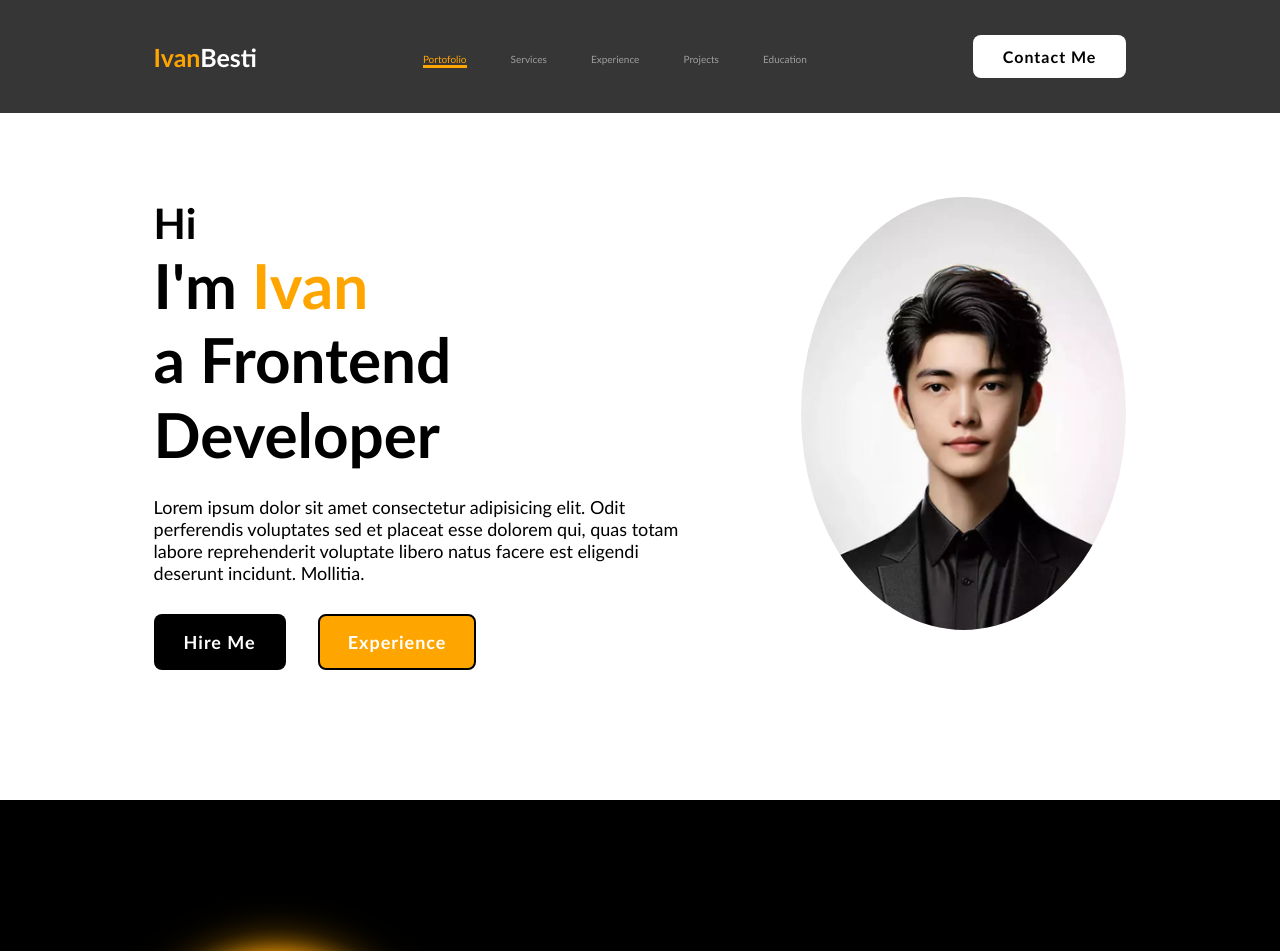
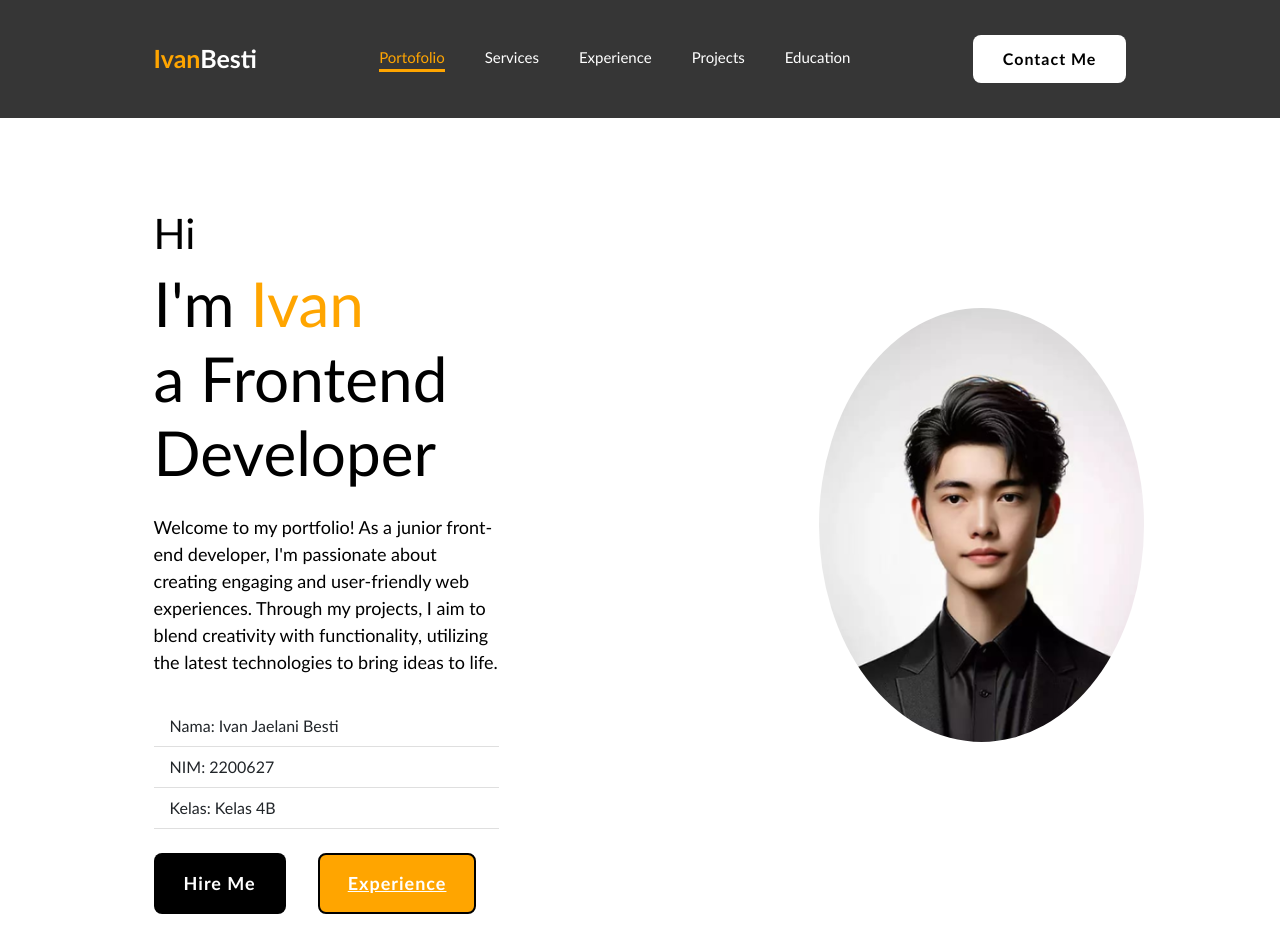
Before and after one commit to IvanBesti/Front-End, a plain HTML site: page index.html in a window 1280 px wide. Shown: the top 951 px of the page. Drawn offline with nearby package versions, Linux system fonts and the light colour scheme.

Commit message:
Add files via upload

```diff
--- a/index.html
+++ b/index.html
@@ -4,6 +4,10 @@
     <meta charset="UTF-8">
     <meta name="viewport" content="width=device-width, initial-scale=1.0">
     <title>Portofolio Ivan</title>
+    <link
+        rel="shortcut icon"
+        href="photo.png" type="image/x-icon"/>
+    <link href="bootstrap.min.css" rel="stylesheet">
     <link rel="stylesheet" href="style.css">
     <link href="https://unpkg.com/boxicons@2.1.4/css/boxicons.min.css" rel="stylesheet">
 </head>
@@ -25,19 +29,26 @@
         <div class="home-content">
             <br>
             <br>
+            <br>
             <h3>Hi</h3>
 
             <h1>I'm<span> Ivan<br></span>a Frontend
                 Developer</h1>
 
-            <p>Lorem ipsum dolor sit amet consectetur adipisicing elit. Odit perferendis voluptates sed et placeat esse dolorem qui, quas totam labore reprehenderit voluptate libero natus facere est eligendi deserunt incidunt. Mollitia.</p>
+            <p>Welcome to my portfolio! As a junior front-end developer, I'm passionate about creating engaging and user-friendly web experiences. Through my projects, I aim to blend creativity with functionality, utilizing the latest technologies to bring ideas to life.</p>
+            <ul class="list-group list-group-flush">
+                <li class="list-group-item">Nama: Ivan Jaelani Besti</li>
+                <li class="list-group-item">NIM: 2200627</li>
+                <li class="list-group-item">Kelas: Kelas 4B</li>
+                <br>
+            </ul>
             <div class="btn-box">
                 <button class="btn-1">Hire Me</button>
-                <button class="btn-2">Experience</button>
+                <a href="https://www.linkedin.com/in/ivan-jaelani-besti-3707221a1/" class="btn-2">Experience</a>
             </div>
         </div>
         <div class="img-box">
-            <img src="photo.png" alt="">
+            <img src="photo.png">
         </div>
     </section>
 
@@ -50,8 +61,8 @@
         <div class="about-content">
             <h2 class="heading">About <span>Me</span></h2>
             <h3>Frontend <span>Developer</span></h3>
-            <p>Lorem ipsum dolor sit amet consectetur adipisicing elit. Minus, eligendi tenetur? Sapiente veniam saepe voluptate obcaecati accusamus molestias vero? Dolores consequuntur vel est placeat, quas amet maxime cumque totam accusantium.</p>
-            <a href="#" class="btn-2">Experience</a>
+            <p>In my portfolio, you'll find a collection of projects that showcase my skills in HTML, CSS, and JavaScript. From responsive designs to interactive features, each project demonstrates my dedication to crafting intuitive and visually appealing websites.</p>
+            <a href="https://www.linkedin.com/in/ivan-jaelani-besti-3707221a1/" class="btn-2">Experience</a>
         </div>
     </section>
 
@@ -79,7 +90,7 @@
 
         <div class="social">
             <a href="#"><i class='bx bxl-facebook-circle' style='color:#fafafa' ></i>
-            <a href="#"><i class='bx bxl-linkedin' style='color:#fafafa' ></i>
+            <a href="https://www.linkedin.com/in/ivan-jaelani-besti-3707221a1/"><i class='bx bxl-linkedin' style='color:#fafafa' ></i>
             <a href="#"><i class='bx bxl-instagram-alt' style='color:#fafafa' ></i>
             <a href="#"><i class='bx bxl-tiktok' style='color:#fafafa'  ></i>
         </div>
--- a/style.css
+++ b/style.css
@@ -76,6 +76,7 @@
     color: white;
     font-weight: 600;
     transition: 0.3s ease;
+    text-decoration: none;
 }
 
 .logo:hover {
@@ -90,8 +91,8 @@ span {
 }
 
 .navbar a {
-    font-size: 10px;
-    color: rgba(255, 255, 255, 0.515);
+    font-size: 15px;
+    color: rgb(255, 255, 255);
     font-weight: 500;
     margin: 0 20px;
     border-bottom: 3px solid transparent;
@@ -113,6 +114,7 @@ span {
     letter-spacing: 1px;
     font-weight: 600;
     transition: 0.3s ease;
+    text-decoration: none;
 }
 .contact:hover{
     background-color: orange;
@@ -121,12 +123,13 @@ span {
 }
 .home {
     width: 100%;
-    min-height: 100vh;
+    min-height: 130vh;
+    background-color: white;
     background: ora;
     display: flex;
     align-items: center;
-    gap: 7em;
-    padding: 30px 12% 0;
+    gap: 20em;
+    padding: 10px 12% 0;
 }
 .home-content{
     max-width: 800px;
@@ -253,6 +256,11 @@ span {
     margin: 1rem 0;
     resize: none;
 }
+
+.list {
+    text-decoration: none;
+}
+
 .footer{
     position: relative;
     bottom: 0;
```
Also changed, not shown: bootstrap.bundle.min.js (added), bootstrap.min.css (added).
